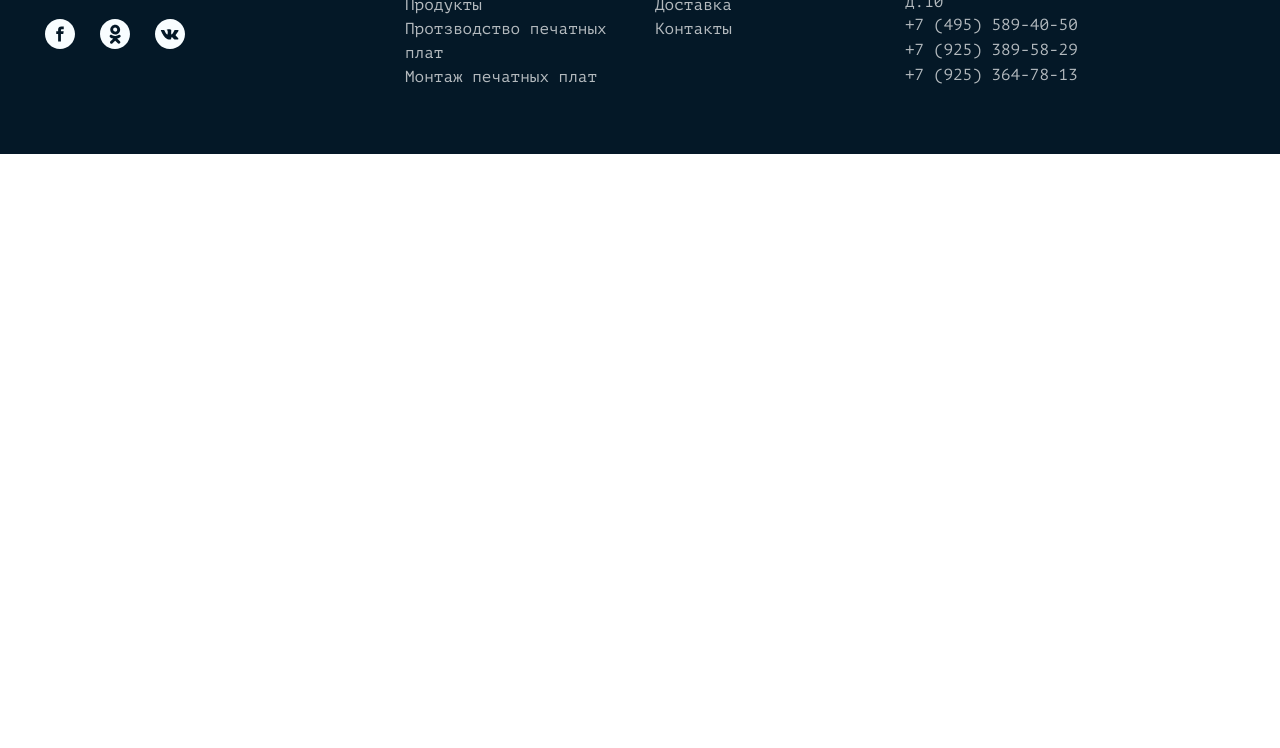
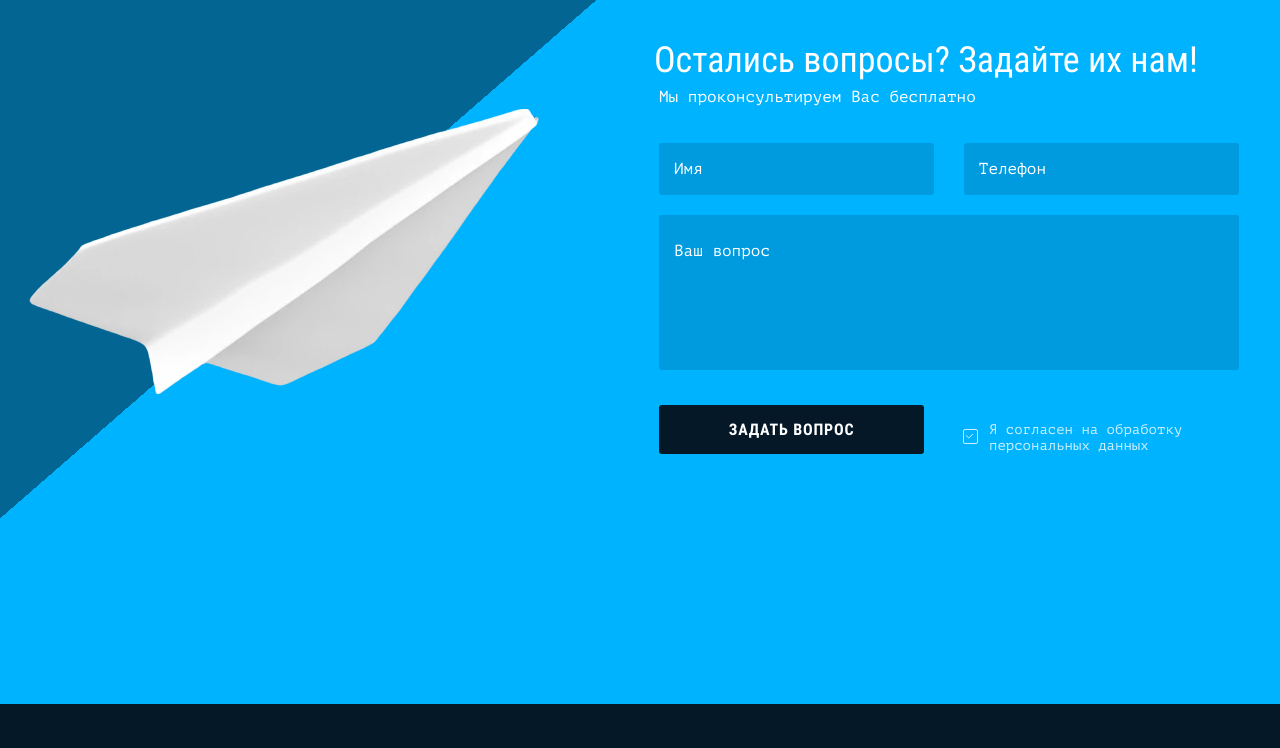
Before and after one commit to andrew28051985/smart-device, a website built with webpack: page source/index.html in a window 1280 px wide. Shown: the part 3253-4001 px from the top of the page. Before the commit the page ends 3407 px from the top, so only its background shows below. Built offline with nearby package versions, Linux system fonts and the light colour scheme; files whose address does not match are found by name.

Commit message:
ADD: section feedbsck only desctop

```diff
--- a/source/index.html
+++ b/source/index.html
@@ -27,12 +27,12 @@
             <a>
               <picture>
                 <source media="(max-width: 767px)" srcset="img/svg/logo-mini.svg">
-                <img src="img/svg/logo-full.svg" class="logo" alt="логотип компании Smart Device умные технологии в виде мозга из электических дорожек на печатной плате синего цвета " width="215" height="55">
+                <img src="img/svg/logo-full.svg" class="logo" alt="логотип компании Smart Device умные технологии в виде мозга из электических дорожек на печатной плате синего цвета " width="215" height="55" tabindex="-1">
               </picture>
             </a>
             <ul class="page-header__contacts-list">
               <li class="page-header__contacts-item">
-                <a href="mailto:info@sd.ru">
+                <a href="mailto:info@sd.ru" tabindex="2">
                   <svg width="20" height="20">
                     <use xlink:href="img/sprite_auto.svg#icon-email"></use>
                   </svg>
@@ -40,7 +40,7 @@
                 </a>
               </li>
               <li class="page-header__contacts-item">
-                <a href="tel:+74950005252">
+                <a href="tel:+74950005252" tabindex="3">
                   <svg width="20" height="20">
                     <use xlink:href="img/sprite_auto.svg#icon-phone"></use>
                   </svg>
@@ -48,7 +48,7 @@
                 </a>
               </li>
             </ul>
-            <button class="btn btn--transparent" type="button" data-open-modal="success">Заказать звонок</button>
+            <button class="btn btn--transparent" type="button" data-open-modal="success" tabindex="4">Заказать звонок</button>
           </nav>
         </div>
       </header>
@@ -68,7 +68,7 @@
               <small>
                 производство и монтаж, поставка комплектующих, блоков и модулей
               </small>
-              <a class="btn btn--sky-blue" href="#">
+              <a class="btn btn--sky-blue" href="#" tabindex="5">
                 <span>
                   Получить бесплатную консультацию
                 </span>
@@ -84,7 +84,7 @@
           <div class="container">
             <h2 class="visually-hidden">Преимущества</h2>
             <ul class="advantages__list">
-              <li class="advantages__item" tabindex="0">
+              <li class="advantages__item" tabindex="6">
                 <svg width="35" height="35">
                   <use xlink:href="img/sprite_auto.svg#icon-stopwatch"></use>
                 </svg>
@@ -93,7 +93,7 @@
                   Усовершенствованная логистическая система позволяет нам просчитывать стоимость, производить и доставлять заказы плат и комплектующих в самые короткие сроки
                 </p>
               </li>
-              <li class="advantages__item" tabindex="0">
+              <li class="advantages__item" tabindex="7">
                 <svg width="35" height="35">
                   <use xlink:href="img/sprite_auto.svg#icon-salers"></use>
                 </svg>
@@ -102,7 +102,7 @@
                   Нашими поставщиками являются такие крупные мировые компании как: OSRAM, CREE, HOLGLITRONIC, REFOND. Сотрудничество с такими компаниями обеспичивает хорошее качество нашей продукции.
                 </p>
               </li>
-              <li class="advantages__item" tabindex="0">
+              <li class="advantages__item" tabindex="8">
                 <svg width="35" height="35">
                   <use xlink:href="img/sprite_auto.svg#icon-detective"></use>
                 </svg>
@@ -111,7 +111,7 @@
                   По желанию клиента  мы обеспечиваем полную конфеденциальность.
                 </p>
               </li>
-              <li class="advantages__item" tabindex="0">
+              <li class="advantages__item" tabindex="9">
                 <svg width="35" height="35">
                   <use xlink:href="img/sprite_auto.svg#icon-personal-pay"></use>
                 </svg>
@@ -133,7 +133,7 @@
                 <p>Наши поставщики - мировые производители электронных компонентов: OSRAM, CREE, HOLGLITRONIC, REFOND. Печатные платы и комплектующие Service Devices применяются на предприятиях Российских Железных Дорог (РЖД), РоссАвтоПрома (ВАЗ, АвтоГАЗ), МинАтома, СпецМедТехники. Среди наших клиентов крупнейшие Производители светотехники России.</p>
                 <p>Smart Device - это команда профессионалов. Через нас прошло более 1 000 000 клиентов, 70% из которых продолжают сотрудничество по сей день. На данный момент насчитывается более 14 офисов по всей стране и 20 городов присутствия.</p>
                 <p>Мы стремимся к постоянному развитию и повышению уровня качества продукции, производимой внутри компании. Использование инновационных технологий помогает экономить деньги и время наших клиентов</p>
-                <button type="button" class="btn btn--transparent btn--blue btn--no-js-description">
+                <button type="button" class="btn btn--transparent btn--blue btn--no-js-description" tabindex="10">
                   Подробнее
                 </button>
               </div>
@@ -153,7 +153,7 @@
               <h2>Товары и услуги <br> Smart&nbsp;Device</h2>
               <ul>
                 <li>
-                  <a href="#">
+                  <a href="#" tabindex="11">
                     <h3>Производство печатных&nbsp;плат</h3>
 
                     <picture>
@@ -178,7 +178,7 @@
                   </a>
                 </li>
                 <li>
-                  <a href="#">
+                  <a href="#" tabindex="12">
                     <h3>Монтаж печатных&nbsp;<br>плат</h3>
 
                     <picture>
@@ -203,7 +203,7 @@
                   </a>
                 </li>
                 <li>
-                  <a href="#">
+                  <a href="#" tabindex="13">
                     <h3>Комплектующие для&nbsp;светотехники</h3>
 
                     <picture>
@@ -228,6 +228,42 @@
                   </a>
                 </li>
               </ul>
+            </div>
+          </div>
+        </section>
+
+        <section class="feedback">
+          <div class="container">
+            <div class="feedback__wrapper">
+              <h2 class="visually-hidden">Форма обратной связи</h2>
+              <picture>
+                <!--1x: 510px; 2x: 1020px--->
+                <source type="image/webp" srcset="img/content/paper_airplane_3d_model.webp, img/content/paper_airplane_3d_model@2x.webp 2x">
+                <!--1x: 510px; 2x: 1020px--->
+                <img src="img/content/paper_airplane_3d_model.png" srcset="img/content/paper_airplane_3d_model@2x.png" alt="белый бумажный самолетик" width="510" height="285">
+              </picture>
+              <div class="feedback-form">
+                <h3>
+                  Остались вопросы? Задайте их нам!
+                </h3>
+                <small>
+                  Мы проконсультируем Вас бесплатно
+                </small>
+                <form action="https://echo.htmlacademy.ru" method="POST" target="_blank" autocomplete="off">
+                  <label class="visually-hidden" for="name">Имя</label>
+                  <input type="text" name="name" id="name" placeholder="Имя" minlength="1" maxlength="50" required tabindex="14">
+                  <label class="visually-hidden" for="phone">Телефон</label>
+                  <input type="tel" name="phone" id="phone" placeholder="Телефон" minlength="5" maxlength="11" required tabindex="15">
+                  <label class="visually-hidden" for="questions">Ваш вопрос</label>
+                  <textarea name="questions" id="questions" placeholder="Ваш вопрос" tabindex="16"></textarea>
+                  <div class="feedback-form__wrapper-checkbox">
+                    <input class="visually-hidden" type="checkbox" name="personal-data" id="personal-data" checked required tabindex="18">
+                    <label for="personal-data">Я согласен на обработку персональных данных</label>
+                  </div>
+                  <button class="btn btn--dark" type="submit" tabindex="17">Задать вопрос</button>
+
+                </form>
+              </div>
             </div>
           </div>
         </section>
--- a/source/sass/blocks/btn.scss
+++ b/source/sass/blocks/btn.scss
@@ -66,6 +66,10 @@
     border-color: $color-deep-sky-blue-2;
   }
 
+  &--dark {
+    background-color: $color-black-pearl;
+  }
+
   &:disabled {
     opacity: 0.5;
 
--- /dev/null
+++ b/source/sass/blocks/feedback-form.scss
@@ -0,0 +1,8 @@
+.feedback-form__wrapper-checkbox {
+  position: relative;
+
+  display: flex;
+  justify-content: flex-end;
+  order: 5;
+  max-width: 250px;
+}
--- /dev/null
+++ b/source/sass/blocks/feedback.scss
@@ -0,0 +1,146 @@
+.feedback {
+  background: $color-deep-sky-blue-3 linear-gradient(-41deg,$color-deep-sky-blue-3 67%, $color-black-pearl-transparent-50 43%);
+}
+
+.feedback h3 {
+  margin: 0;
+  margin-bottom: 15px;
+
+  font-weight: 400;
+  font-size: 36px;
+  line-height: 51px;
+  font-family: $ff-roboto;
+  color: $color-default-white;
+}
+
+.feedback small {
+  display: block;
+  margin: 0;
+  margin-bottom: 35px;
+  padding-left: 5px;
+
+  font-size: 16px;
+  line-height: 22px;
+}
+
+.feedback__wrapper {
+  display: flex;
+  justify-content: space-between;
+  align-items: center;
+  padding: 170px 12px 250px 0;
+}
+
+.feedback h3,
+.feedback small,
+.feedback label,
+.feedback input,
+.feedback textarea,
+.feedback input::-webkit-input-placeholder,
+.feedback textarea::-webkit-input-placeholder {
+  line-height: 22px;
+  color: $color-default-white;
+}
+
+.feedback form {
+  display: flex;
+  flex-wrap: wrap;
+  justify-content: space-between;
+  align-items: flex-end;
+  max-width: 585px;
+  padding-left: 5px;
+}
+
+.feedback input {
+  width: 47.45%;
+  max-width: 275;
+  margin-bottom: 20px;
+  padding: 15px;
+}
+
+.feedback input:hover,
+.feedback input:focus,
+.feedback textarea:hover,
+.feedback textarea:focus {
+  outline: 1px solid $color-black-pearl-transparent-15;
+  opacity: 0.8;
+}
+
+.feedback textarea {
+  flex-basis: 100%;
+  min-height: 155px;
+  margin-bottom: 35px;
+  padding: 25px 15px;
+}
+
+.feedback input,
+.feedback textarea {
+  background-color: $color-black-pearl-transparent-15;
+  border: none;
+  border-radius: 3px;
+  cursor: pointer;
+}
+
+.feedback input[type=checkbox] {
+  left: 0;
+}
+
+.feedback label {
+  font-size: 14px;
+  line-height: 16px;
+
+  cursor: pointer;
+  opacity: 0.8;
+}
+
+.feedback-form input[type="checkbox"] + label::before {
+  content: "";
+  position: absolute;
+  top: 7px;
+  left: -26px;
+
+  width: 15px;
+  height: 15px;
+
+  border: 1px solid $color-default-white;
+  border-radius: 2px;
+}
+
+.feedback-form input[type="checkbox"]:checked + label::after {
+  content: "";
+  position: absolute;
+  top: 11px;
+  left: -24px;
+
+  width: 10px;
+  height: 8px;
+
+  background: url("../img/sprite/icon-check.svg") no-repeat;
+}
+
+.feedback-form input[type="checkbox"] + label:hover,
+.feedback-form input[type="checkbox"] + label:focus,
+.feedback-form input[type="checkbox"]:focus + label {
+  opacity: 0.6;
+}
+
+.feedback-form input[type="checkbox"]:hover + label::before,
+.feedback-form input[type="checkbox"]:focus + label::before {
+  border: none;
+  border: 1 solid $color-default-white;
+  opacity: 0.6;
+}
+
+.feedback form button {
+  justify-content: center;
+  order: 4;
+  min-width: 265px;
+  margin: 0;
+  padding: 15px 25px;
+
+  line-height: 19px;
+  text-align: center;
+  text-transform: uppercase;
+  letter-spacing: 0.05em;
+
+  border-radius: 3px;
+}
--- a/source/sass/blocks/goods-services.scss
+++ b/source/sass/blocks/goods-services.scss
@@ -74,7 +74,7 @@
   list-style: none;
 
   gap: 30px;
-  grid-template-columns: repeat(3, minmax(270px, 1fr));
+  grid-template-columns: repeat(3, minmax(270px, 350px));
   @include vp-1023 {
     grid-template-columns: 1fr;
   }
--- a/source/sass/style.scss
+++ b/source/sass/style.scss
@@ -30,6 +30,8 @@
 @import "blocks/advantages";
 @import "blocks/about-company";
 @import "blocks/goods-services";
+@import "blocks/feedback";
+@import "blocks/feedback-form";
 
 // ---------------------------------
 
```
Also changed, not shown: build/css/style.css, build/css/style.min.css, build/index.html, 1 other file.
